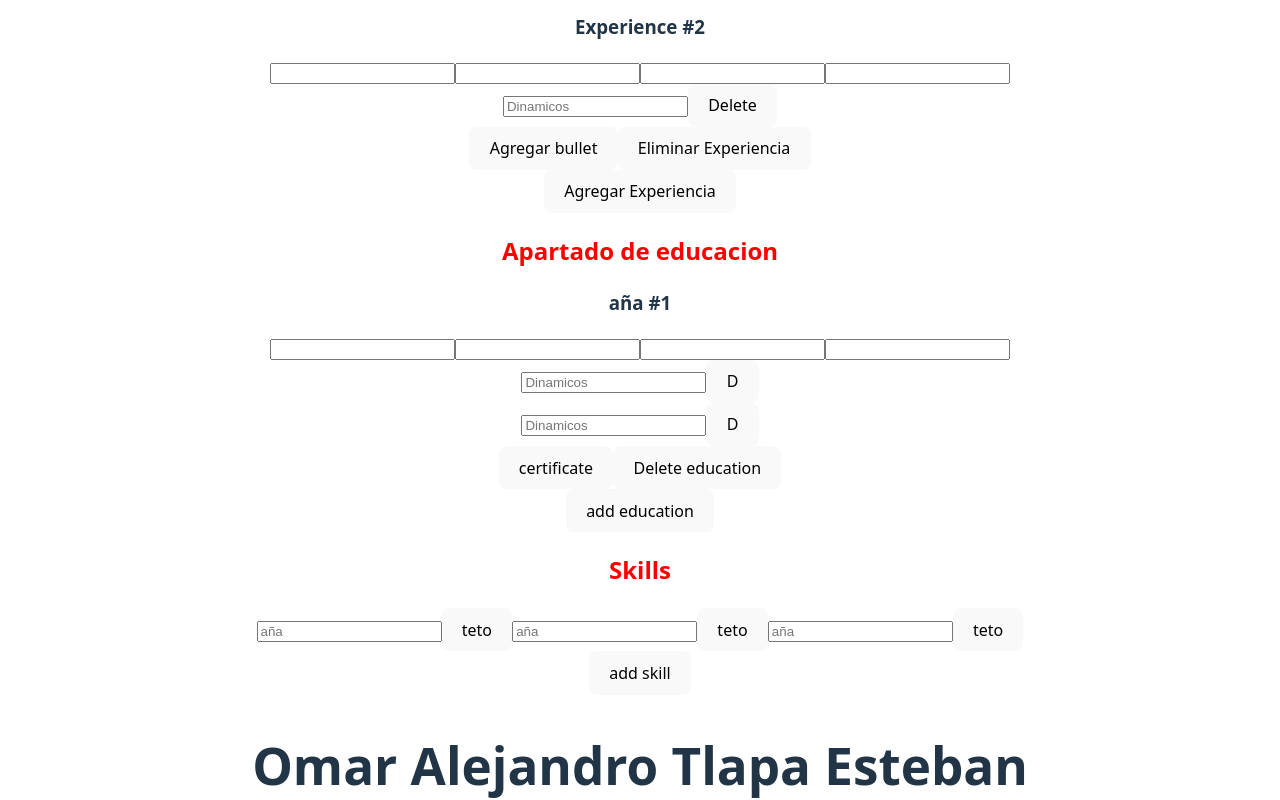
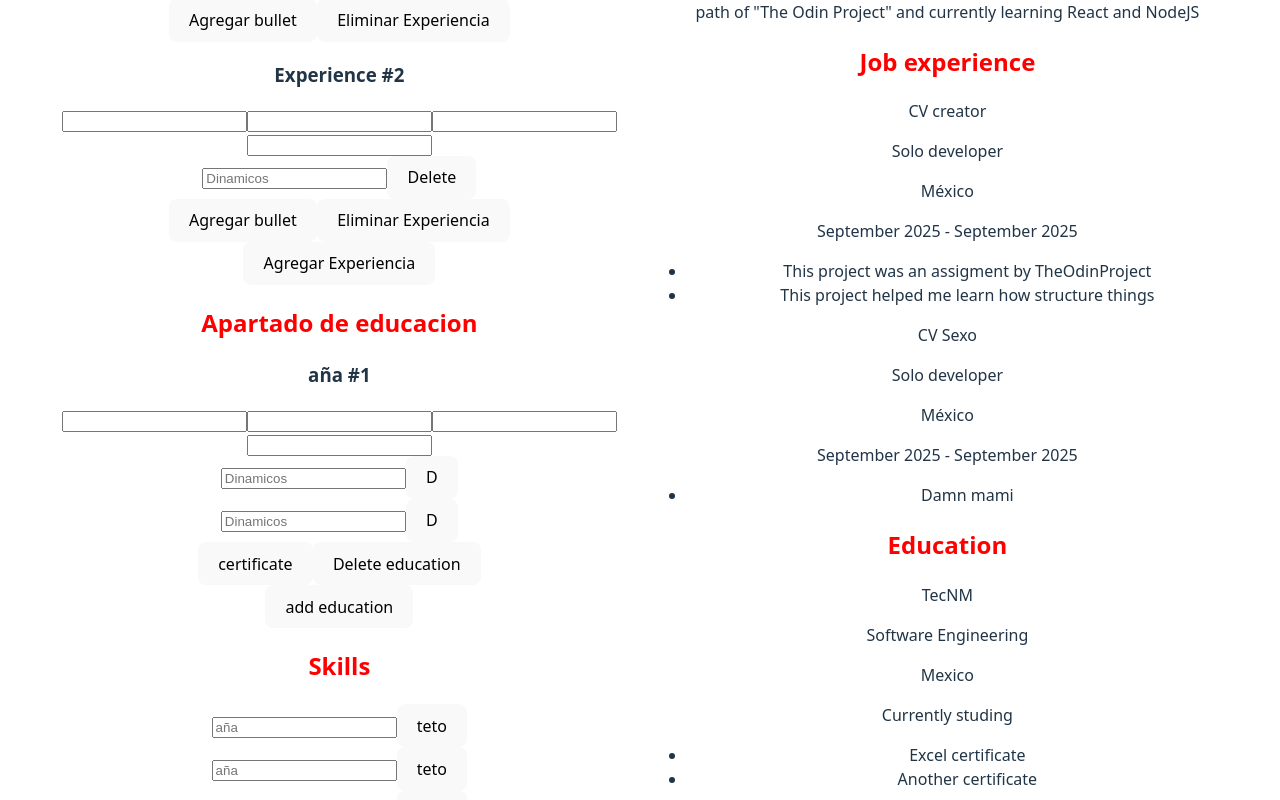
Before and after one commit to ccwt3/CV-generator, a React (Vite) app: page / in a window 1280 px wide. Shown: the part 414-1214 px from the top of the page. Built offline with nearby package versions, Linux system fonts and the light colour scheme.

Commit message:
Added the most semantic html i could + keys + classes following the BEM recomendations

```diff
--- a/src/App.css
+++ b/src/App.css
@@ -44,3 +44,8 @@
 h2 {
   color: red;
 }
+
+#root {
+  display: flex;
+  flex-direction: row;
+}
--- a/src/App.jsx
+++ b/src/App.jsx
@@ -112,10 +112,13 @@ function App() {
         skillsData={skills}
       />
 
-      <HeaderInfo data={headerData} />
-      <Experience data={experience} />
-      <Education data={education} />
-      <Skills data={skills} />
+      <main className="CV_preview">
+        <HeaderInfo data={headerData} />
+        <Experience data={experience} />
+        <Education data={education} />
+        <Skills data={skills} />
+      </main>
+
     </>
   );
 }
--- a/src/components/cv/education.jsx
+++ b/src/components/cv/education.jsx
@@ -13,32 +13,32 @@ function ListFragment(bulletList) {
 function SchoolFragment(e) {
   e = e.data;
   return (
-    <>
-      <div className="education__info">
+    <div className="CV__education_bundle">
+      <div className="CV__education_info">
 
-        <div className="school-major">
+        <div className="CV__education_info_one">
           <p>{e.institution}</p>
           <p>{e.major}</p>
         </div>
 
-        <div className="place-time">
+        <div className="CV__education_info_two">
           <p>{e.place}</p>
           <p>{e.gen}</p>
         </div>
 
-        <ul className="education__list">
+        <ul className="CV__education_list">
           <ListFragment data={e.certifications} />
         </ul>
 
       </div>
-    </>
+    </div>
   )
 }
 
 export default function Education( {data} ) {
 
   return (
-    <div className="education">
+    <div className="CV__education">
       <h2>Education</h2>
       {
         data.map(school => <SchoolFragment data={school} key={school.key}/>)
--- a/src/components/cv/experience.jsx
+++ b/src/components/cv/experience.jsx
@@ -14,33 +14,34 @@ function JobFragment(e) {
   e = e.data;
 
   return (
-    <>
-      <div className="experience__info">
-        <div className="info__one">
+    <div className="CV__job_bundle">
+      <div className="CV__job_info">
+
+        <div className="CV__job_info_one">
           <p>{e.company}</p>
           <p>{e.position}</p>
         </div>
 
-        <div className="info__two">
+        <div className="CV__job_info_two">
           <p>{e.place}</p>
           <p>{e.period}</p>
         </div>
       </div>
 
-      <ul className="experience__list">
+      <ul className="CV__job_list">
         <ListFragment data={e.bullet} />
       </ul>
-    </>
+    </div>
   )
 }
 
 export default function Experience( {data} ) {
   return (
-    <div className="job_experience">
+    <section className="CV__jobs">
       <h2>Job experience</h2>
       {
         data.map((job) => <JobFragment data={job} key={job.key}/>)
       }
-    </div>
+    </section>
   )
 }
--- a/src/components/cv/header.jsx
+++ b/src/components/cv/header.jsx
@@ -1,17 +1,17 @@
 export default function HeaderInfo({data}) {
 
   return (
-    <section className="header">
+    <section className="CV__header">
       <h1>{data.name}</h1>
 
-      <div className="header__contact">
+      <div className="CV__header_contact">
         <p>{data.direction}</p>
-        <a>{data.linkedIn}</a>
+        <a href={data.linkedIn}>{data.linkedIn}</a>
         <p>{data.phone}</p>
         <p>{data.email}</p>
       </div>
 
-      <p className="header__description">{data.description}</p>
+      <p className="CV__header_description">{data.description}</p>
     </section>
   )
 }
--- a/src/components/cv/skills.jsx
+++ b/src/components/cv/skills.jsx
@@ -7,9 +7,9 @@ function List (text) {
 
 export default function Skills ( {data} ) {
   return (
-    <div className="skills">
+    <div className="CV__skills">
       <h2>Extra skills</h2>
-      <ul>
+      <ul className="CV__skills_list">
         {
           data.map(e => <List key={e.key} data={e.text} />)
         }
--- a/src/components/forms/educationForm.jsx
+++ b/src/components/forms/educationForm.jsx
@@ -5,7 +5,7 @@ function RenderingInputs({ changer, data, generalID, set }) {
 
   return certification.map(cert => {
     return (
-      <div key={cert.key}>
+      <div className="forms__education_dinamic_input" key={cert.key}>
         <input
         type="text"
         name="certifications"
@@ -13,7 +13,7 @@ function RenderingInputs({ changer, data, generalID, set }) {
         onChange={e => changer(e, data[generalID].key, cert.key, set)}
         />
 
-        <button onClick={e => deleteEducationBullet(data[generalID].key, cert.key, set)}>D</button>
+        <button className="forms__education_button forms--delete_dinamic" onClick={e => deleteEducationBullet(data[generalID].key, cert.key, set)}>D</button>
       </div>
     )
   });
@@ -21,7 +21,7 @@ function RenderingInputs({ changer, data, generalID, set }) {
 
 export default function EducationInputs( {changeData, changeBullet, data, idx, setter} ) {
   return (
-    <>
+    <div className="forms__education_inputs">
       <input type="text" name="institution" onChange={e => changeData(e, data[idx].key, setter)} />
 
       <input type="text" name="place" onChange={e => changeData(e, data[idx].key, setter)} />
@@ -31,6 +31,6 @@ export default function EducationInputs( {changeData, changeBullet, data, idx, s
       <input type="text" name="gen" onChange={e => changeData(e, data[idx].key, setter)} />
 
       <RenderingInputs changer={changeBullet} data={data} generalID={idx} set={setter}/>
-    </>
+    </div>
   )
 }
--- a/src/components/forms/headerForm.jsx
+++ b/src/components/forms/headerForm.jsx
@@ -1,12 +1,12 @@
 export default function HeaderInputs( {changeHeader} ) {
   return (
-    <>
+    <section className="forms__header">
       <input type="text" name="name" onChange={changeHeader}/>
       <input type="text" name="direction" onChange={changeHeader}/>
       <input type="text" name="linkedIn" onChange={changeHeader}/>
       <input type="text" name="phone" onChange={changeHeader}/>
       <input type="text" name="email" onChange={changeHeader}/>
       <input type="text" name="description" onChange={changeHeader}/>
-    </>
+    </section>
   )
 }
--- a/src/components/forms/jobForm.jsx
+++ b/src/components/forms/jobForm.jsx
@@ -5,7 +5,7 @@ function RenderingInputs({ changer, data, generalID, set }) {
 
   return bullets.map(bul => {
     return (
-      <div key={bul.key}>
+      <div className="forms__job_dinamic_input" key={bul.key}>
         <input
         type="text"
         name="bullet"
@@ -13,7 +13,7 @@ function RenderingInputs({ changer, data, generalID, set }) {
         onChange={e => changer(e, data[generalID].key, bul.key, set)}
         />
 
-        <button onClick={e => deleteExperienceBullet(data[generalID].key, bul.key, set)}>Delete</button>
+        <button className="forms__job_button forms--delete_dinamic" onClick={e => deleteExperienceBullet(data[generalID].key, bul.key, set)}>Delete</button>
       </div>
     )
   });
@@ -21,7 +21,7 @@ function RenderingInputs({ changer, data, generalID, set }) {
 
 export default function JobInputs( {changeData, changeBullet, data, idx, setter} ) {
   return (
-    <>
+    <div className="forms__job_inputs">
       <input type="text" name="company" onChange={e => changeData(e, data[idx].key, setter)} />
 
       <input type="text" name="position" onChange={e => changeData(e, data[idx].key, setter)} />
@@ -31,6 +31,6 @@ export default function JobInputs( {changeData, changeBullet, data, idx, setter}
       <input type="text" name="period" onChange={e => changeData(e, data[idx].key, setter)} />
 
       <RenderingInputs changer={changeBullet} data={data} generalID={idx} set={setter}/>
-    </>
+    </div>
   )
 }
--- a/src/components/forms/skillsForm.jsx
+++ b/src/components/forms/skillsForm.jsx
@@ -1,14 +1,14 @@
 import { deleteSkill } from "../logic/skillsFunctions"
 
 export default function SkillInputs( {changeData, data, state} ) {
-  return <div className="skill__inputs">
+  return <div className="forms__skills_bundle">
     {
       data.map(skill => {
         return (
-          <>
+          <div className="forms__skills_dinamic_input" key={skill.key}>
             <input type="text" placeholder="aña" name="text" onChange={e => changeData(e, skill.key, state)}/>
             <button onClick={e => deleteSkill(skill.key, state)}>teto</button>
-          </>
+          </div>
         )
       })
     }
--- a/src/components/inputs.jsx
+++ b/src/components/inputs.jsx
@@ -28,7 +28,7 @@ export default function AllTheInputs(
   }
 
   return (
-    <>
+    <aside className="forms">
     {/*//*  ---------------- HEADER FIELDS ----------------- */}
       <h2>Apartado del header</h2>
       <HeaderInputs changeHeader={changeHeader}/>
@@ -36,7 +36,7 @@ export default function AllTheInputs(
     {/*//*  ---------------- JOB FIELDS ----------------- */}
       <h2>Apartado de trabajo</h2>
       {experienceData.map((e, i) => (
-        <div key={e.key}>
+        <section key={e.key} className="forms__job_bundle">
 
           <h3>Experience #{i + 1}</h3>
 
@@ -47,17 +47,19 @@ export default function AllTheInputs(
             setter={setExperience}
           />
 
-          <button onClick={e => addBullet(experienceData[i].key, setExperience)}>Agregar bullet</button>
+          <button className="forms__job_button forms--add_dinamic" onClick={e => addBullet(experienceData[i].key, setExperience)}>Agregar bullet</button>
 
-          <button onClick={e => deleteExperience(experienceData[i].key, setExperience)}>Eliminar Experiencia</button>
-        </div>
+          <button className="forms__job_button forms--delete_job" onClick={e => deleteExperience(experienceData[i].key, setExperience)}>Eliminar Experiencia</button>
+
+        </section>
       ))}
-      <button onClick={e => addExperience(e, setExperience)}>Agregar Experiencia</button>
+
+      <button className="forms__add_job_button" onClick={e => addExperience(e, setExperience)}>Agregar Experiencia</button>
 
     {/*//*  ---------------- EDUCATION FIELDS ----------------- */}
       <h2>Apartado de educacion</h2>
       {educationData.map((e, i) => (
-        <div key={e.key}>
+        <section className="forms__education_bundle" key={e.key}>
 
           <h3>aña #{i + 1}</h3>
 
@@ -68,12 +70,12 @@ export default function AllTheInputs(
             setter={setEducation}
           />
 
-          <button onClick={e => addEducationBullet(educationData[i].key, setEducation)}>certificate</button>
+          <button className="forms__education_button forms--add_dinamic" onClick={e => addEducationBullet(educationData[i].key, setEducation)}>certificate</button>
 
-          <button onClick={e => deleteEducation(educationData[i].key, setEducation)}>Delete education</button>
-        </div>
+          <button className="forms__education_button forms--delete_education" onClick={e => deleteEducation(educationData[i].key, setEducation)}>Delete education</button>
+        </section>
       ))}
-      <button onClick={e => addEducation(e, setEducation)}>add education</button>
+      <button className="forms__add_education_button" onClick={e => addEducation(e, setEducation)}>add education</button>
 
     {/*//*  ---------------- SKILL FIELDS ----------------- */}
       <h2>Skills</h2>
@@ -83,7 +85,7 @@ export default function AllTheInputs(
         state={setSkills}
       />
 
-      <button onClick={e => addSkill(e, setSkills)}>add skill</button>
-    </>
+      <button className="forms__add_skill_button" onClick={e => addSkill(e, setSkills)}>add skill</button>
+    </aside>
   )
 }
```
